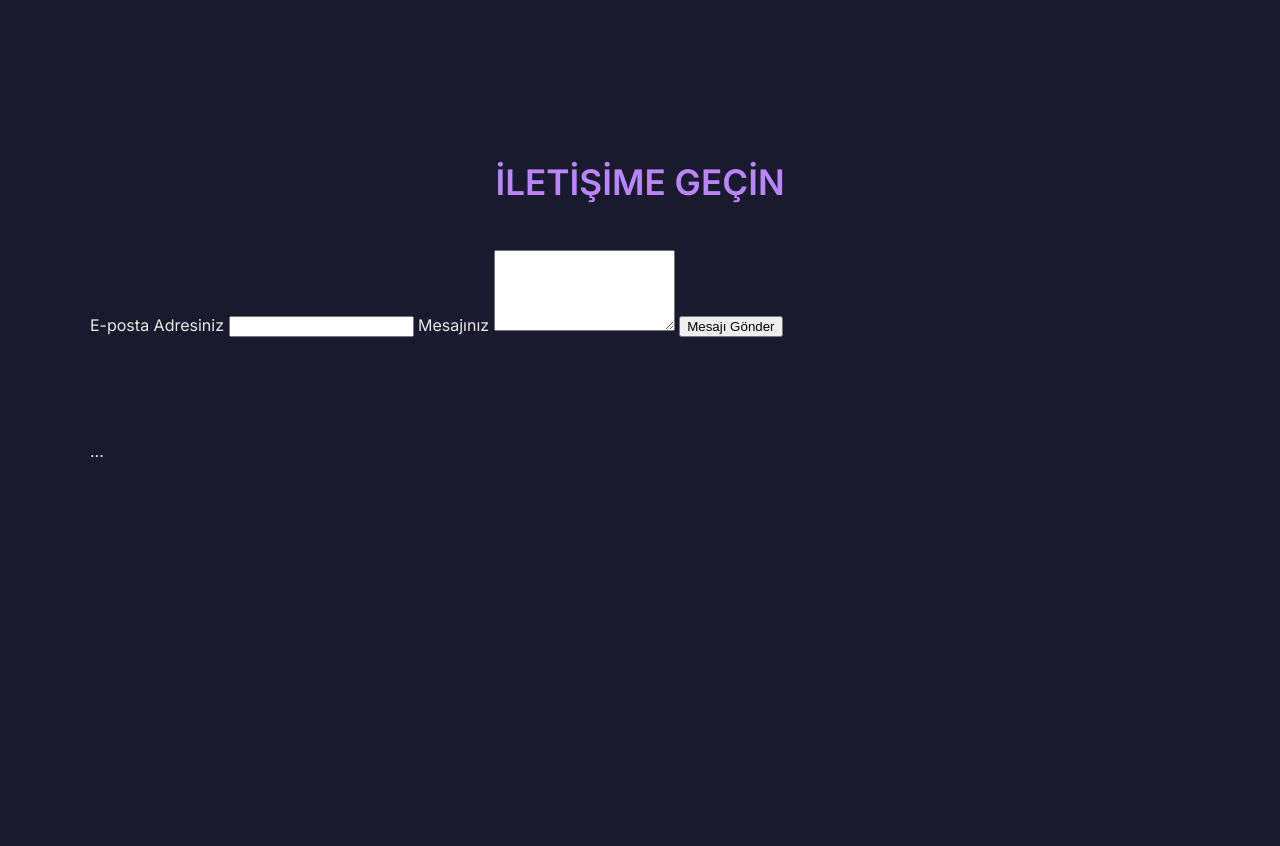
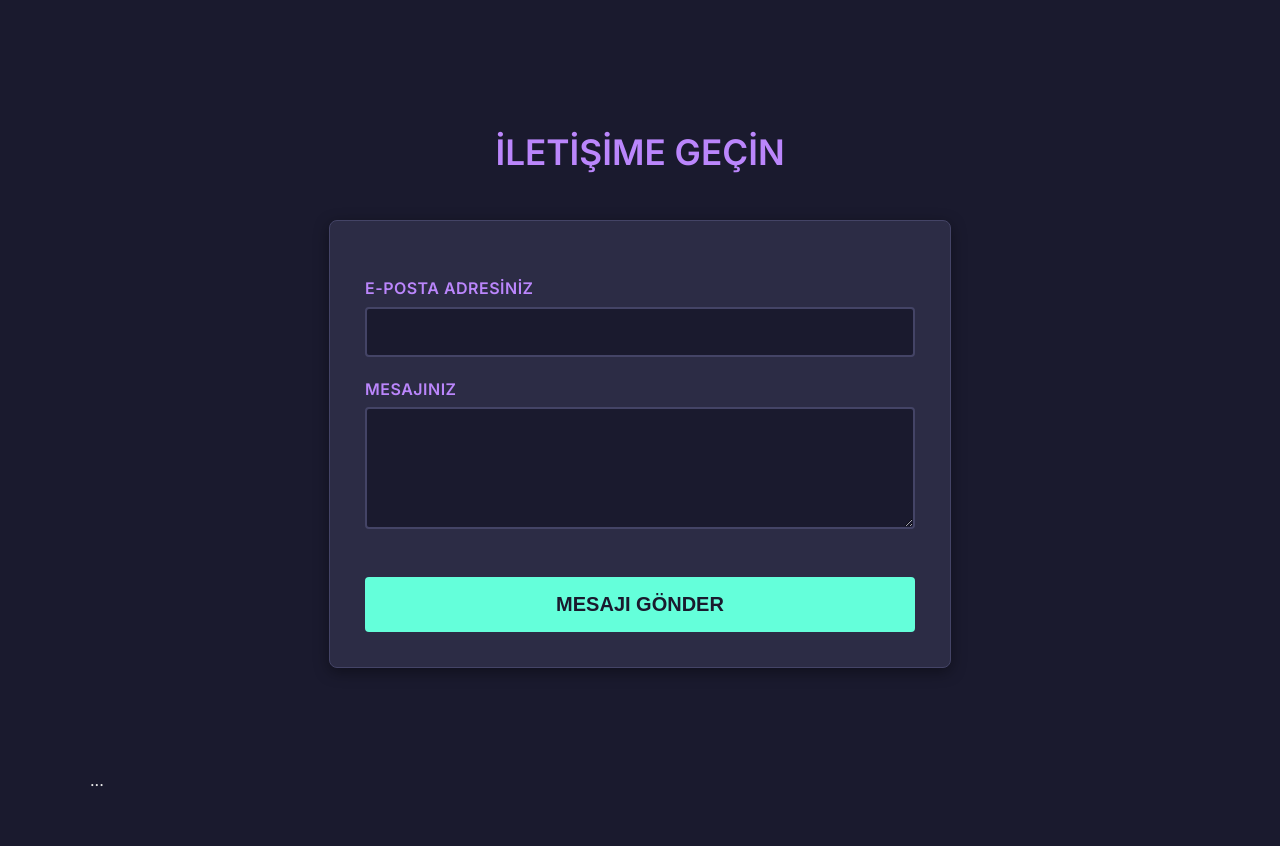
Before and after one commit to evrnkir/evrnkir.github.io, a plain HTML site: page index.html in a window 1280 px wide. Shown: the part 1802-2648 px from the top of the page. Before the commit the page ends 2376 px from the top, so only its background shows below. Drawn offline with Linux system fonts and the light colour scheme.

Commit message:
İletişim formu tasarımı iyileştirildi: Daha kompakt ve şık.

```diff
--- a/style.css
+++ b/style.css
@@ -22,7 +22,7 @@ body {
     color: var(--color-text);
     margin: 0;
     padding: 0;
-    line-height: 1.6; /* Ana sayfalar için normal satır aralığı */
+    line-height: 1.6;
 }
 
 .container {
@@ -224,7 +224,7 @@ a:hover {
     font-size: 1rem;
     transition: all 0.3s;
     border: 1px solid var(--color-border);
-    display: inline-block; /* Margin-top için gerekli */
+    display: inline-block;
     margin-top: 20px;
 }
 
@@ -255,3 +255,76 @@ a:hover {
 .social-links a:hover {
     color: var(--color-secondary);
 }
+
+
+/* ----------------------------------------------------
+   İLETİŞİM FORMU STİLLERİ (GELİŞTİRİLMİŞ ORANTI)
+   ----------------------------------------------------
+*/
+.contact-form-section {
+    padding-top: 20px;
+}
+
+.contact-form {
+    max-width: 550px; /* Daha kompakt */
+    margin: 0 auto;
+    padding: 35px;
+    background-color: var(--color-card);
+    border-radius: 8px;
+    border: 1px solid var(--color-border);
+    box-shadow: 0 4px 15px rgba(0, 0, 0, 0.4);
+}
+
+.contact-form label {
+    display: block;
+    margin-bottom: 5px;
+    margin-top: 20px;
+    font-weight: 600;
+    color: var(--color-secondary); /* Etiket mora çevrildi */
+    font-size: 1rem;
+    text-transform: uppercase;
+    letter-spacing: 0.5px;
+}
+
+.contact-form input[type="email"],
+.contact-form textarea {
+    width: 100%;
+    padding: 14px;
+    border: 2px solid var(--color-border);
+    border-radius: 4px;
+    box-sizing: border-box;
+    background-color: var(--color-bg);
+    color: var(--color-text);
+    font-size: 1rem;
+    transition: border-color 0.3s, box-shadow 0.3s;
+    resize: vertical;
+}
+
+.contact-form input[type="email"]:focus,
+.contact-form textarea:focus {
+    border-color: var(--color-accent);
+    box-shadow: 0 0 0 1px var(--color-accent);
+    outline: none;
+}
+
+.contact-form button[type="submit"] {
+    display: block;
+    width: 100%;
+    padding: 16px;
+    margin-top: 40px;
+    background-color: var(--color-accent);
+    color: var(--color-bg);
+    border: none;
+    border-radius: 4px;
+    font-size: 1.25rem;
+    font-weight: 800;
+    cursor: pointer;
+    transition: background-color 0.3s, transform 0.1s;
+    text-transform: uppercase;
+}
+
+.contact-form button[type="submit"]:hover {
+    background-color: var(--color-secondary);
+    color: var(--color-text);
+    transform: translateY(-1px);
+}
```
